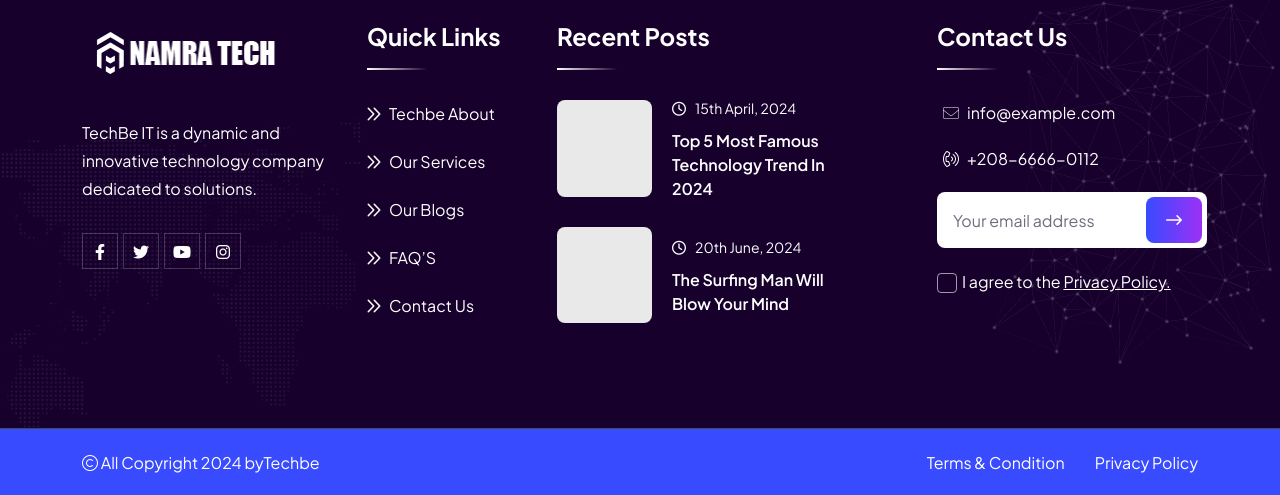
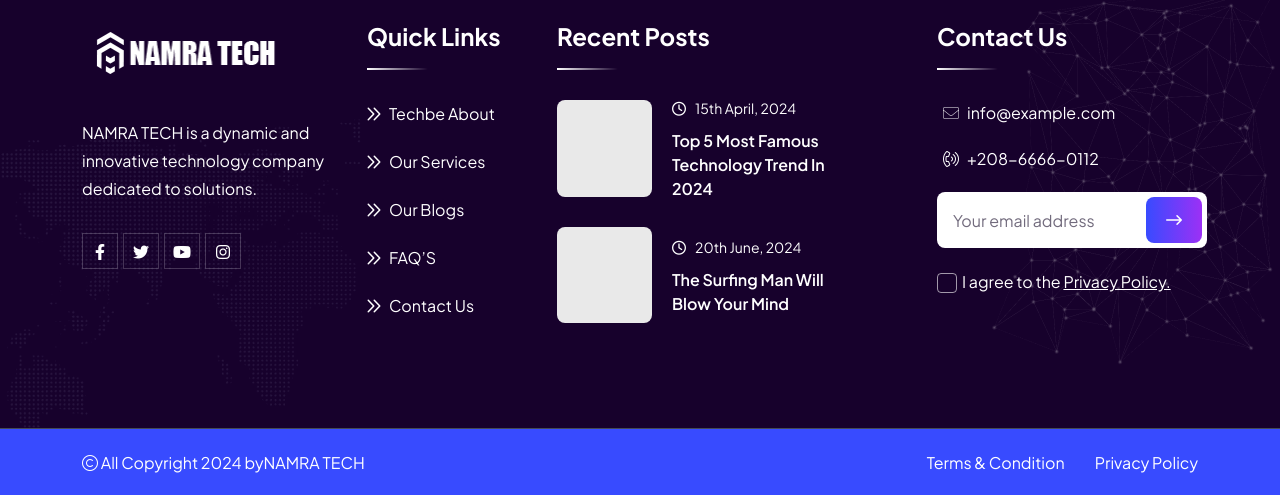
Before and after one commit to KhalidReda01/NAMRATECH, a Next.js app: page /home-1 in a window 1280 px wide. Shown: the part 10579-11074 px from the top of the page. Built offline with nearby package versions, Linux system fonts and the light colour scheme.

Commit message:
Upload the data

```diff
--- a/components/footers/Footer1.jsx
+++ b/components/footers/Footer1.jsx
@@ -85,7 +85,7 @@ export default function Footer1() {
                       </Link>
                     </div>
                     <p className="about-text">
-                      TechBe IT is a dynamic and innovative technology company
+                      NAMRA TECH is a dynamic and innovative technology company
                       dedicated to solutions.
                     </p>
                     <div className="gt-social style2">
@@ -231,7 +231,7 @@ export default function Footer1() {
               <p className="copyright">
                 <i className="fal fa-copyright" /> All Copyright 2024 by
                 <Link scroll={false} href={`/`}>
-                  Techbe
+                  NAMRA TECH
                 </Link>
               </p>
             </div>
```
